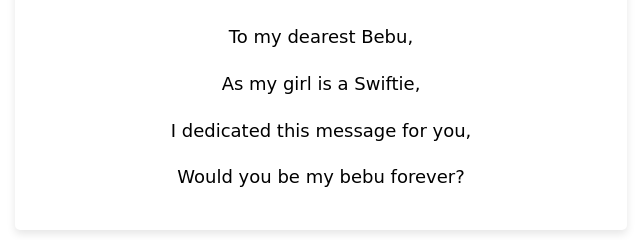
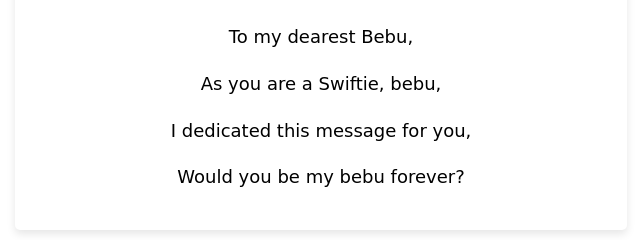
Before and after one commit to azeph/bebubear.github.io, a plain HTML site: page index.html in a window 1280 px wide. Shown: the part 352-592 px from the top of the page, 319-959 px from the left. Drawn offline with Linux system fonts and the light colour scheme.

Commit message:
index.html

```diff
--- a/index.html
+++ b/index.html
@@ -16,7 +16,7 @@
             </div>
 <div class="message" id="message">
             <p>To my dearest Bebu,</p>
-            <p>As my girl is a Swiftie,</p>
+            <p>As you are a Swiftie, bebu,</p>
             <p>I dedicated this message for you,</p>
             <p>Would you be my bebu forever?</p>
   </div>
```
